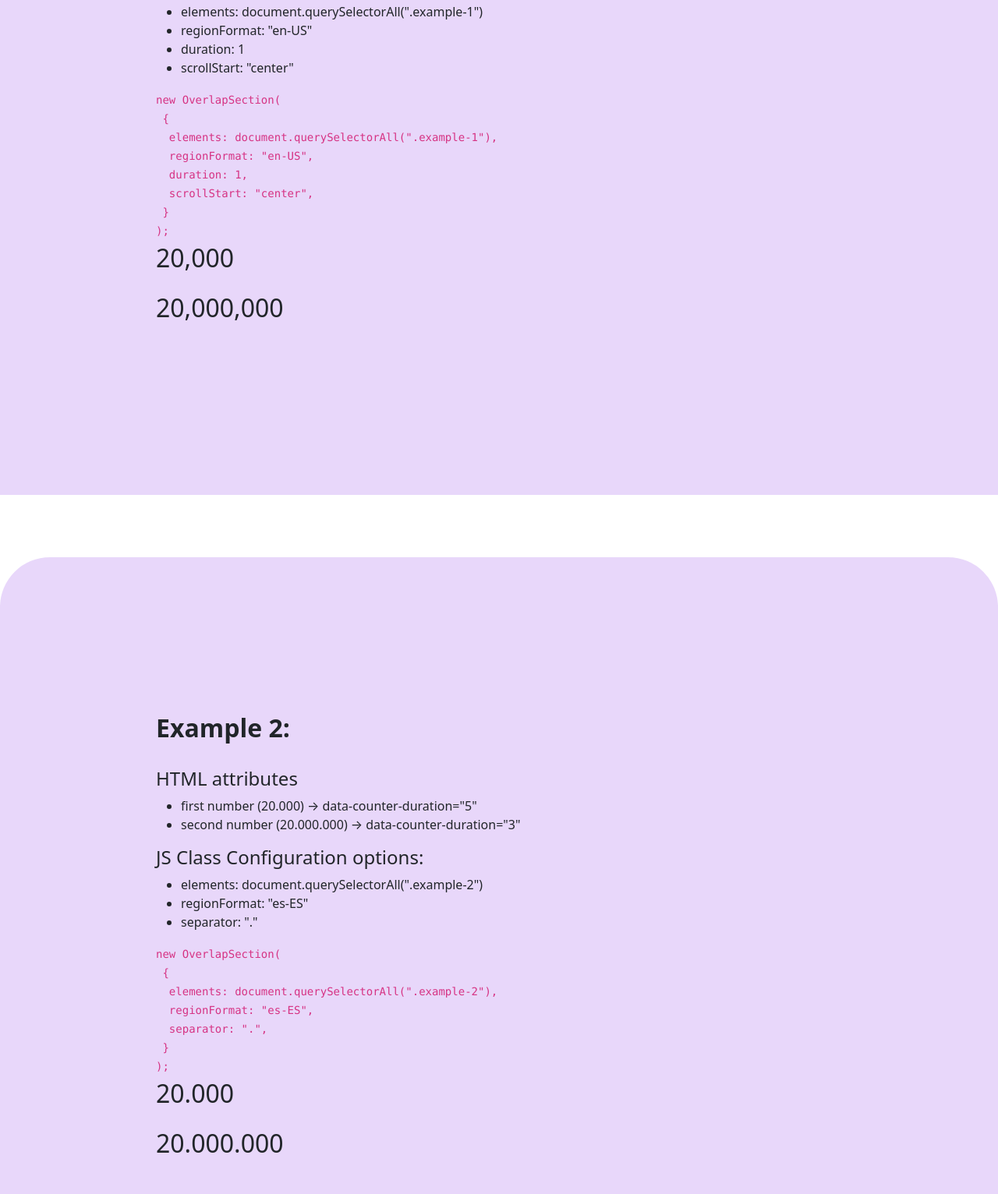
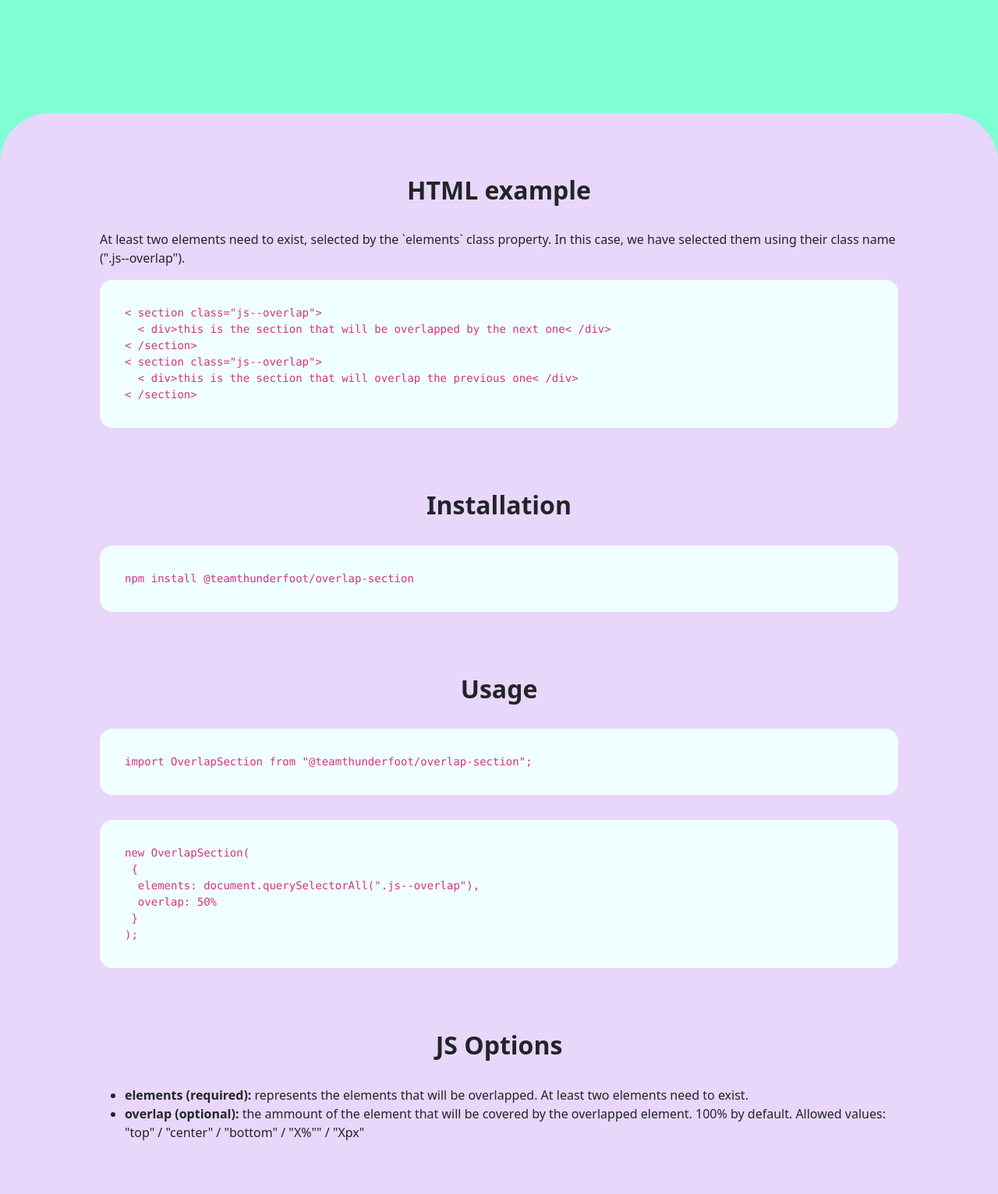
Before and after one commit to team-thunderfoot/overlap-section, a website: page index.html in a window 1280 px wide. Shown: the part 495-2027 px from the top of the page at 78% size. Drawn offline with nearby package versions, Linux system fonts and the light colour scheme.

Commit message:
html update

```diff
--- a/index.html
+++ b/index.html
@@ -11,64 +11,62 @@
             crossorigin="anonymous"
         />
         <link rel="stylesheet" href="./dist/main.css" />
-        <title>Sections Overlapping - By Thunderfoot</title>
+        <title>Overlap Sections - By Thunderfoot</title>
     </head>
     <body>
-        <h1 class="title">Sections Overlapping - By Thunderfoot</h1>
-        <section>
-            <h2>Example 1:</h2>
-            <h3>No HTML attributes</h3>
-            <h3>JS Class Configuration options:</h3>
-            <ul>
-                <li>elements: document.querySelectorAll(".example-1")</li>
-                <li>regionFormat: "en-US"</li>
-                <li>duration: 1</li>
-                <li>scrollStart: "center"</li>
-            </ul>
+        <main>
+            <section class="hero js--overlap">
+                <div>
+                    <h1 class="title">Overlap Sections - By Thunderfoot</h1>
+                    <p>
+                        This package allows you to create elements overlapping on HTML elements while scrollling, by specifying configuration options: the elements to animate, and the ammount of the
+                        element that will be covered by the overlapped element.
+                    </p>
+                    <p class="scroll-down mt-5">Scroll down</p>
+                </div>
+            </section>
+            <section class="js--overlap">
+                <div class="wrapper">
+                    <h2>HTML example</h2>
+                    <p>At least two elements need to exist, selected by the `elements` class property. In this case, we have selected them using their class name (".js--overlap").</p>
+                    <code>
+                        < section class="js--overlap"><br />
+                        &emsp;&emsp;< div>this is the section that will be overlapped by the next one< /div> <br />
+                        < /section><br />
+                        < section class="js--overlap"><br />
+                        &emsp;&emsp;< div>this is the section that will overlap the previous one< /div> <br />
+                        < /section><br />
+                    </code>
+                </div>
+                <div class="wrapper">
+                    <h2>Installation</h2>
+                    <code>npm install @teamthunderfoot/overlap-section</code>
+                </div>
+                <div class="wrapper">
+                    <h2>Usage</h2>
+                    <code>import OverlapSection from "@teamthunderfoot/overlap-section";</code>
                     <code>
                         new OverlapSection( <br />
                         &emsp;{ <br />
-                &emsp;&emsp;elements: document.querySelectorAll(".example-1"),<br />
-                &emsp;&emsp;regionFormat: "en-US",<br />
-                &emsp;&emsp;duration: 1,<br />
-                &emsp;&emsp;scrollStart: "center",<br />
+                        &emsp;&emsp;elements: document.querySelectorAll(".js--overlap"),<br />
+                        &emsp;&emsp;overlap: 50%<br />
                         &emsp;} <br />
                         );
                     </code>
-            <div class="count-wrapper">
-                <p class="example-1">20,000</p>
-                <p class="example-1">20,000,000</p>
+                </div>
+
+                <div class="wrapper">
+                    <h2>JS Options</h2>
+                    <ul>
+                        <li><strong>elements (required):</strong> represents the elements that will be overlapped. At least two elements need to exist.</li>
+                        <li>
+                            <strong>overlap (optional):</strong> the ammount of the element that will be covered by the overlapped element. 100% by default. Allowed values: "top" / "center" / "bottom"
+                            / "X%"" / "Xpx"
+                        </li>
+                    </ul>
                 </div>
             </section>
-        <div class="separator"></div>
-        <section>
-            <h2>Example 2:</h2>
-            <h3>HTML attributes</h3>
-            <ul>
-                <li>first number (20.000) &rarr; data-counter-duration="5"</li>
-                <li>second number (20.000.000) &rarr; data-counter-duration="3"</li>
-            </ul>
-            <h3>JS Class Configuration options:</h3>
-            <ul>
-                <li>elements: document.querySelectorAll(".example-2")</li>
-                <li>regionFormat: "es-ES"</li>
-                <li>separator: "."</li>
-            </ul>
-            <code>
-                new OverlapSection( <br />
-                &emsp;{ <br />
-                &emsp;&emsp;elements: document.querySelectorAll(".example-2"),<br />
-                &emsp;&emsp;regionFormat: "es-ES",<br />
-                &emsp;&emsp;separator: ".",<br />
-                &emsp;} <br />
-                );
-            </code>
-            <div class="count-wrapper">
-                <p class="example-2" data-counter-duration="5">20.000</p>
-                <p class="example-2" data-counter-duration="3">20.000.000</p>
-                </div>
-        </section>
-        <div class="separator"></div>
+        </main>
         <script src="./dist/main.js"></script>
     </body>
 </html>
--- a/package.json
+++ b/package.json
@@ -1,7 +1,7 @@
 {
   "name": "@teamthunderfoot/overlap-section",
   "version": "0.0.1",
-  "description": "Sections Overlapping package",
+  "description": "Overlap Sections package",
   "main": "",
   "scripts": {
     "start": "webpack --watch",
--- a/src/index.js
+++ b/src/index.js
@@ -7,7 +7,7 @@ class Page {
     init() {
         new OverlapSection({
             elements: document.querySelectorAll(".js--overlap"),
-            overlap: "50%"
+            overlap: "100%"
         });
     }
 }
```
Also changed, not shown: dist/index.html, dist/main.css, dist/main.js. Lines whose indentation alone changed are shown as unchanged.
